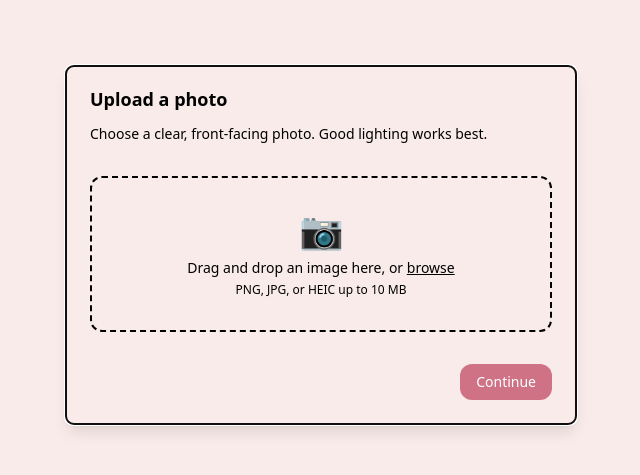
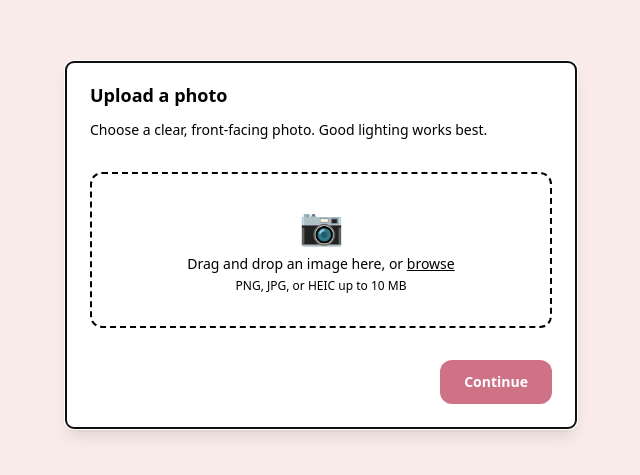
Before and after one commit to johnwalterdennis/Tryon-ai, a Next.js app in the folder frontend/: page /uploadpage in a window 1280 px wide. Shown: the part 155-630 px from the top of the page, without its empty margins (319-959 px from the left). Built offline with nearby package versions, Linux system fonts and the light colour scheme.

Commit message:
ui fixes

```diff
--- a/frontend/src/components/custom/cardcontainer.tsx
+++ b/frontend/src/components/custom/cardcontainer.tsx
@@ -53,7 +53,7 @@ export default function CardContainer({selectedOutfitID, setSelectedOutfitID} :
       {Object.entries(outfits).map(([key, outfit]) => (
         <button
           key={key}
-          className={`${key===selectedOutfitID ? "border-darkpink/50 border-[1px] !bg-lightpink" : ""} rounded-xl bg-white p-4 shadow flex gap-6 hover:scale-[1.02] transition-all`}
+          className={`${key===selectedOutfitID ? "border-darkpink/50 border-[1px] !bg-lightpink" : ""} rounded-xl bg-white p-4 shadow flex gap-6 hover:scale-[1.02] transition-all cursor-pointer`}
           onClick={()=>clickCard(key)}
         >
           <img
--- a/frontend/src/components/custom/curated.tsx
+++ b/frontend/src/components/custom/curated.tsx
@@ -16,7 +16,7 @@ export default function Curated(props: Property) {
       <Link href="/checkout" >
       <div className="flex justify-center items-center mt-4">
         {selectedOutfitID && (
-          <button className="bg-green w-full p-4 text-white rounded-2xl font-bold hover:scale-[1.02] transition-all">
+          <button className="bg-green w-full p-4 text-white rounded-2xl font-bold hover:scale-[1.02] transition-all cursor-pointer">
 
               Checkout
 
--- a/frontend/src/components/custom/custom.tsx
+++ b/frontend/src/components/custom/custom.tsx
@@ -4,8 +4,8 @@ export default function Custom() {
             className="border-2 border-dashed border-darkpink/30 rounded-lg h-96 text-center bg-darkpink/10 cursor-pointer  mx-auto my-10 w-full"
         >
             <label className="cursor-pointer h-full w-full flex items-center justify-center">
-                <div className="text-lg text-darkpink/50 font-semibold mb-4">
-                    Drag & drop images here, or click to upload
+                <div className="text-medium text-darkpink font-medium mb-4">
+                    <code>Drag & drop images here, or click to upload</code>
                 </div>
             </label>
         </div>
--- a/frontend/src/components/custom/viewtoggle.tsx
+++ b/frontend/src/components/custom/viewtoggle.tsx
@@ -40,7 +40,7 @@ export default function ViewToggle({ activeView, setView }: ViewToggleProps) {
             key={option}
             type="button"
             onClick={() => setView(option)}
-            className={`relative z-10 flex-1 rounded-full py-3 text-sm font-semibold uppercase tracking-wide transition-colors duration-300 ${
+            className={`relative z-10 flex-1 rounded-full py-3 text-sm font-bold uppercase tracking-wide cursor-pointer transition-colors duration-300 ${
               activeView === option ? "text-white" : "text-gray-600"
             }`}
             aria-pressed={activeView === option}
--- a/frontend/src/pages/checkout.tsx
+++ b/frontend/src/pages/checkout.tsx
@@ -132,13 +132,13 @@ export default function Checkout() {
             value={promo}
             onChange={(e) => setPromo(e.target.value)}
           />
-          <button className="text-sm bg-darkpink/20 font-semibold text-darkpink border-1 rounded-2xl p-2 hover:scale-[1.02] transition-all"> <code>Apply</code></button>
+          <button className="text-sm bg-darkpink/20 font-semibold text-darkpink border-1 rounded-2xl p-2 hover:scale-[1.02] transition-all cursor-pointer"> <code>Apply</code></button>
         </div>
 
         <button
           disabled={!canSubmit}
           onClick={pay}
-          className={`w-full font-semibold rounded-md px-4 py-3 text-white ${
+          className={`w-full font-semibold rounded-md px-4 py-3 text-white cursor-pointer ${
             canSubmit ? "bg-black hover:opacity-90" : "bg-green hover:scale-[1.02] transition-all"
           }`}
         >
--- a/frontend/src/pages/uploadpage.tsx
+++ b/frontend/src/pages/uploadpage.tsx
@@ -72,7 +72,7 @@ export default function UploadPage() {
   return (
     <div className="p-6">
       <Dialog open={open} onOpenChange={(v) => setOpen(v)}>
-        <DialogContent className="sm:max-w-lg" lock>
+        <DialogContent className="sm:max-w-lg bg-white" lock>
           <DialogHeader>
             <DialogTitle>Upload a photo</DialogTitle>
           </DialogHeader>
@@ -119,11 +119,11 @@ export default function UploadPage() {
             <button
               onClick={handleConfirm}
               disabled={!file}
-              className={`rounded-xl px-4 py-2 text-sm text-white ${
-                file ? "bg-black hover:opacity-90" : "bg-darkpink"
+              className={`rounded-xl px-6 py-3 text-sm text-white transition-all hover:scale-[1.02] hover:cursor-pointer ${
+                file ? "bg-darkpink hover:opacity-90" : "bg-darkpink"
               }`}
             >
-            <Link href="/tryon" >
+            <Link href="/tryon" className="font-semibold">
               Continue
             </Link>
             </button>
```
